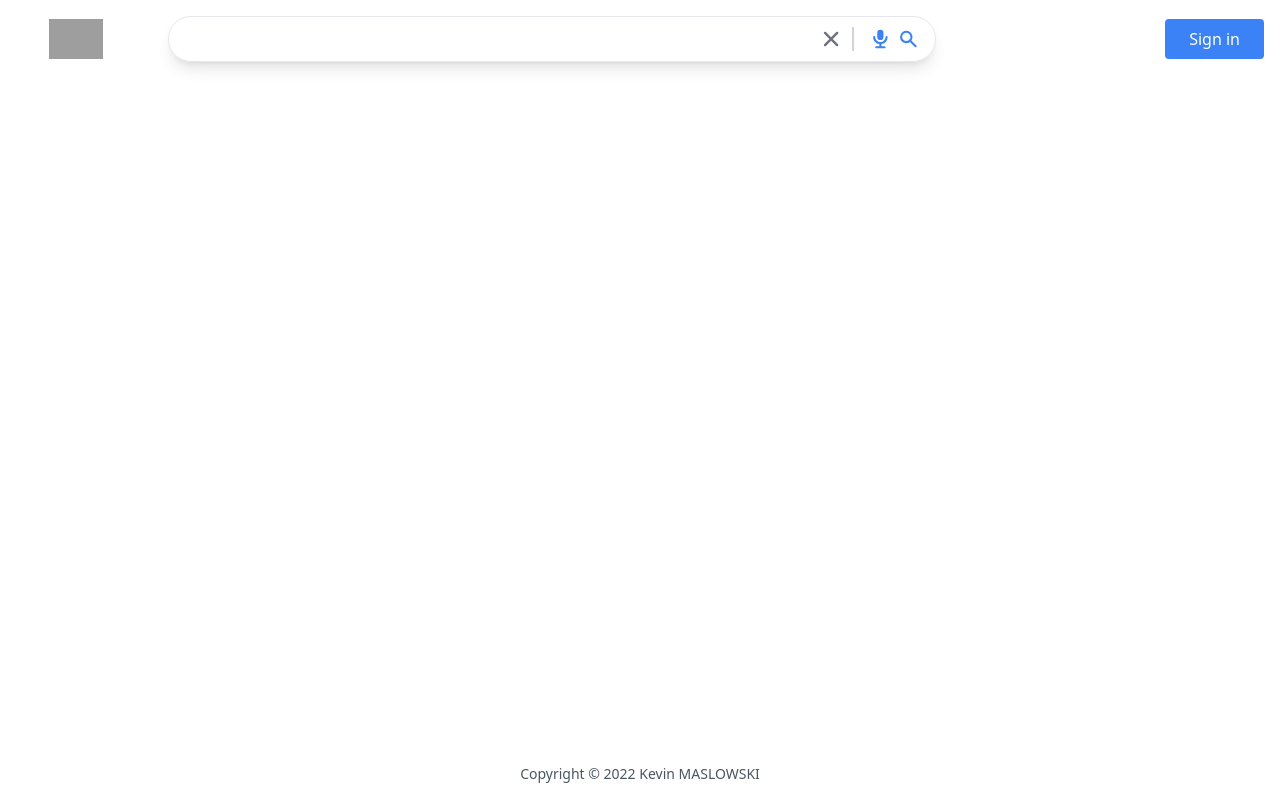
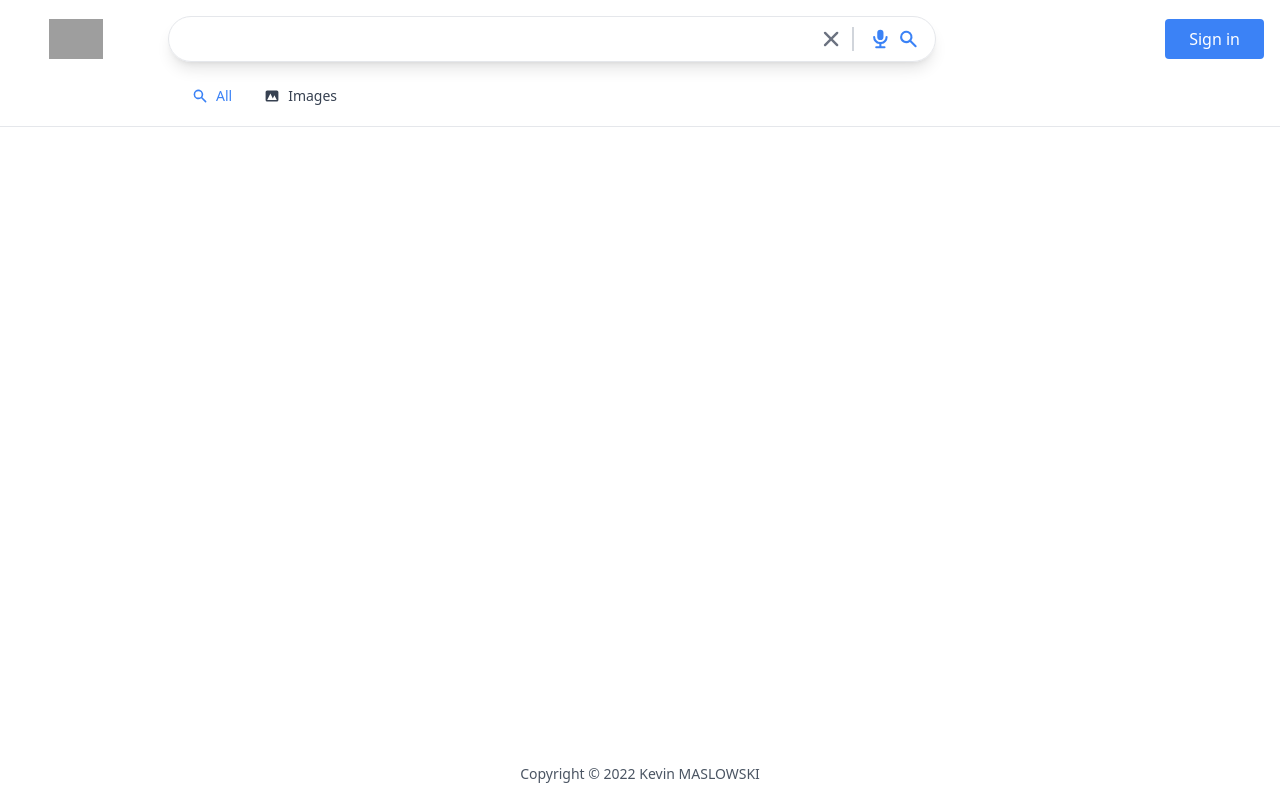
Before and after one commit to Malovsky/Google_Clone, a Next.js app: page /search in a window 1280 px wide. Built offline with nearby package versions, Linux system fonts and the light colour scheme; no server answers; grey boxes are pictures that could not be loaded.

Commit message:
created searchHeaderOptions & searchHeaderOption components

```diff
--- a/components/SearchHeader.tsx
+++ b/components/SearchHeader.tsx
@@ -3,6 +3,7 @@ import { useRouter } from "next/router";
 import { useRef } from "react";
 import User from "./User";
 import { MicrophoneIcon, SearchIcon, XIcon } from "@heroicons/react/solid";
+import SearchHeaderOptions from "./SearchHeaderOptions";
 
 const SearchHeader = () => {
   const router = useRouter();
@@ -14,7 +15,7 @@ const SearchHeader = () => {
       const term: string = searchInputRef.current.value;
       // console.log("term : ", typeof term);
       if (!term.trim()) return;
-      router.push(`/search?term=${term.trim()}`);
+      router.push(`/search?term=${term.trim()}&searchType=`);
     }
   };
 
@@ -49,6 +50,7 @@ const SearchHeader = () => {
         </form>
         <User classNameStyle="ml-auto" />
       </div>
+      <SearchHeaderOptions />
     </header>
   );
 };
--- /dev/null
+++ b/components/SearchHeaderOption.tsx
@@ -0,0 +1,36 @@
+import { useRouter } from "next/router";
+
+type SearchHeaderOptionProps = {
+  title: string;
+  Icon: React.FC<React.SVGProps<SVGSVGElement>>;
+  selected: boolean;
+};
+
+const SearchHeaderOption = ({
+  title,
+  Icon,
+  selected,
+}: SearchHeaderOptionProps) => {
+  const route = useRouter();
+
+  const selectTab = (title: string) => {
+    route.push(
+      `/search?term=${route.query.term}&searchType=${
+        title === "Images" ? "image" : ""
+      }`
+    );
+  };
+  return (
+    <div
+      onClick={() => selectTab(title)}
+      className={`flex items-center space-x-2 border-b-4 border-transparent cursor-pointer pb-2
+      hover:text-blue-500 hover:border-blue-500
+      ${selected && "text-blue-500 border-blue-500"}`}
+    >
+      <Icon className="h-4" />
+      <p>{title}</p>
+    </div>
+  );
+};
+
+export default SearchHeaderOption;
--- /dev/null
+++ b/components/SearchHeaderOptions.tsx
@@ -0,0 +1,23 @@
+import SearchHeaderOption from "./SearchHeaderOption";
+import { SearchIcon, PhotographIcon } from "@heroicons/react/solid";
+import { useRouter } from "next/router";
+
+const SearchHeaderOptions = () => {
+  const route = useRouter();
+  return (
+    <div className="p-2 flex space-x-8 select-none w-full justify-center text-sm text-gray-700 lg:pl-48 lg:justify-start border-b">
+      <SearchHeaderOption
+        title="All"
+        Icon={SearchIcon}
+        selected={route.query.searchType === "" || !route.query.searchType}
+      />
+      <SearchHeaderOption
+        title="Images"
+        Icon={PhotographIcon}
+        selected={route.query.searchType === "image"}
+      />
+    </div>
+  );
+};
+
+export default SearchHeaderOptions;
--- a/pages/index.tsx
+++ b/pages/index.tsx
@@ -16,7 +16,7 @@ const Home: NextPage = () => {
       const term: string = searchInputRef.current.value;
       // console.log("term : ", typeof term);
       if (!term.trim()) return;
-      router.push(`/search?term=${term.trim()}`);
+      router.push(`/search?term=${term.trim()}&searchType=`);
     }
   };
 
```
